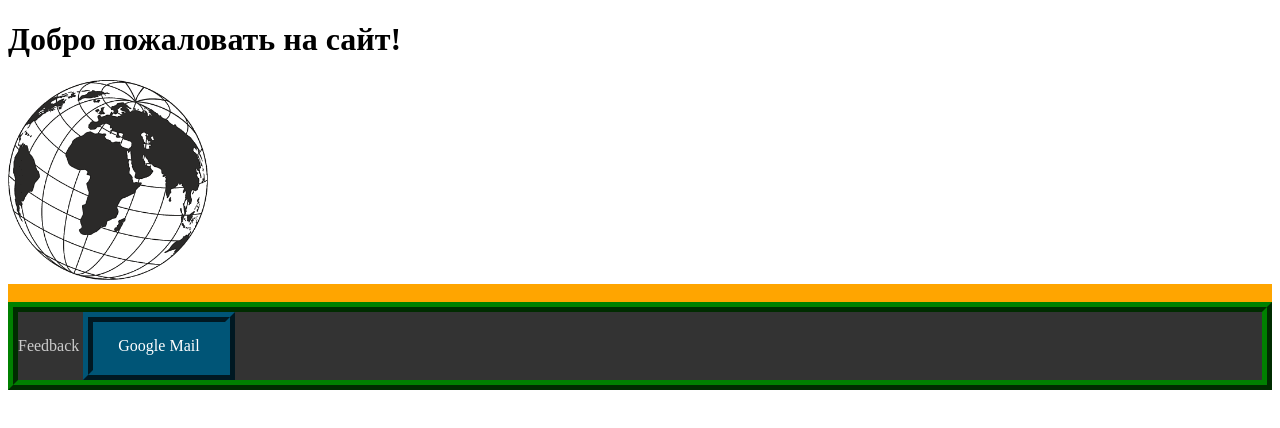
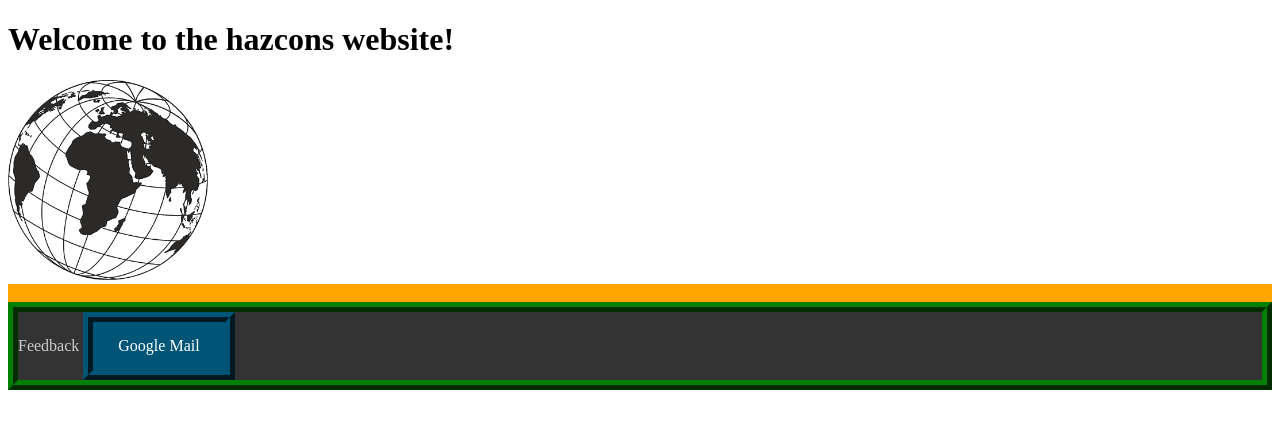
Before and after one commit to SharpnerW/sharpnerw.github.io, a plain HTML site: page index.html in a window 1280 px wide. Drawn offline with Linux system fonts and the light colour scheme.

Commit message:
Continue translating the website

```diff
--- a/index.html
+++ b/index.html
@@ -10,7 +10,7 @@
 </head>
 <body>
 <div class="1message">
-<h1>Добро пожаловать на сайт!</h1><img src="/images/globe_dark.png" width=200 height=200>
+<h1>Welcome to the hazcons website!</h1><img src="/images/globe_dark.png" width=200 height=200>
 <div class="messagelore">
 <br>
 <div class="troubleshooting1">
```
